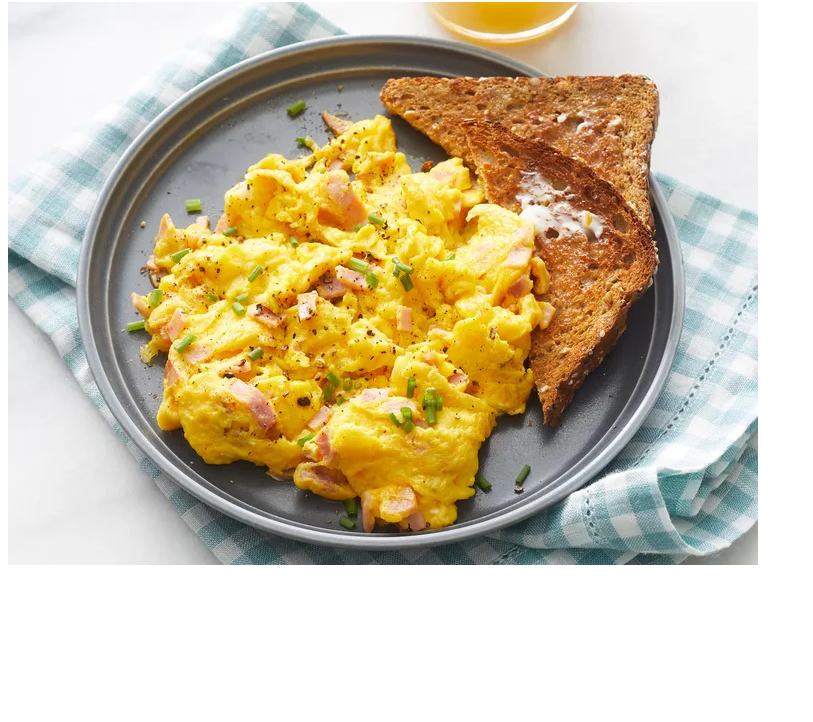
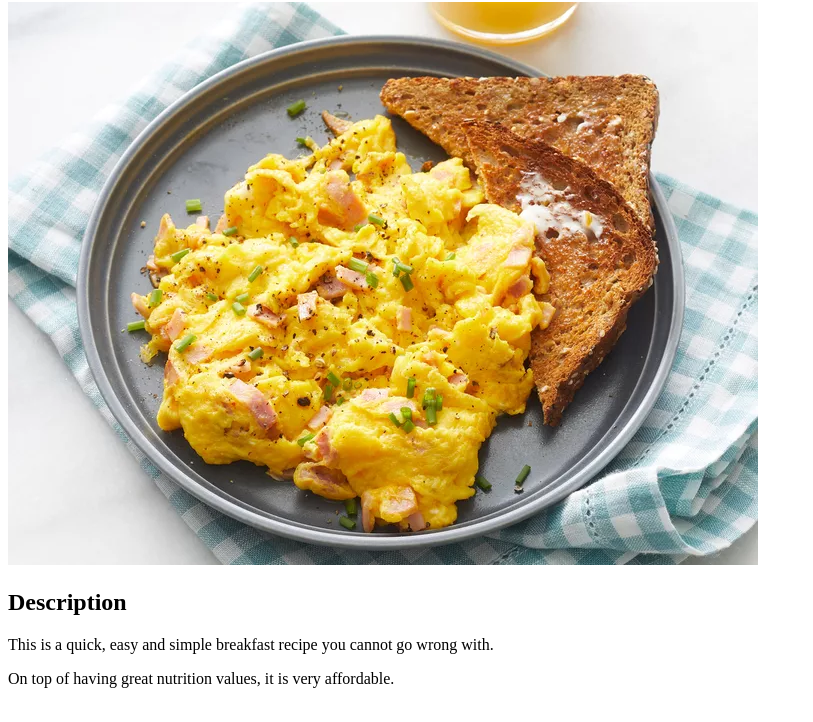
Before and after one commit to vegavictorj/odin-recipes, a plain HTML site: page recipes/scrambled-eggs.html in a window 1280 px wide. Shown: the part 78-800 px from the top of the page, without its empty margins (0-813 px from the left). Drawn offline with Linux system fonts and the light colour scheme.

Commit message:
Add the recipe description

```diff
--- a/recipes/scrambled-eggs.html
+++ b/recipes/scrambled-eggs.html
@@ -9,5 +9,13 @@
 <body>
     <h1>Scrambled Eggs</h1>
     <img src="../images/scrambled-eggs.webp" alt="scrambled-eggs">
+    <h2>Description</h2>
+    <p>
+        This is a quick, easy and simple breakfast
+        recipe you cannot go wrong with.
+    </p>
+    <p>
+        On top of having great nutrition values, it is very affordable.
+    </p>
 </body>
 </html>
```
